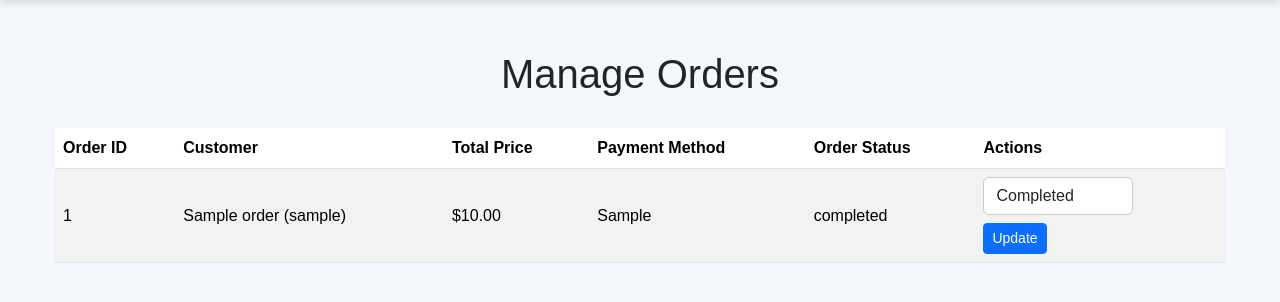
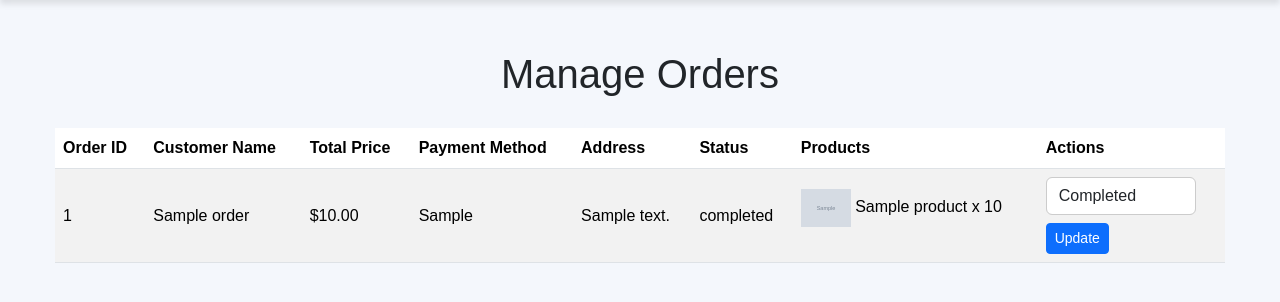
Before and after one commit to DannyAung/Perfume_Website, a PHP site: page /manage_orders.php in a window 1280 px wide. Shown: the part 67-369 px from the top of the page. Run offline with PHP 8.4, Linux system fonts and the light colour scheme; the visitor is signed in with stand-in values (Sample User, id 1); tables that the repository leaves empty or names only in its code hold one stand-in row (values such as "Sample post"); grey boxes marked "Sample" are stand-in pictures.

Commit message:
finished check out and user oders

```diff
--- a/PHP Website/admin_index.php
+++ b/PHP Website/admin_index.php
@@ -84,7 +84,7 @@ if (!$conn) {
                         <h5 class="card-title mb-1">Manage Orders</h5>
                         <p class="card-text mb-0">View and update order status.</p>
                     </div>
-                    <a href="manage_order.php" class="btn btn-primary ms-2">Go</a>
+                    <a href="manage_orders.php" class="btn btn-primary ms-2">Go</a>
                 </div>
             </div>
         </div>
--- a/PHP Website/manage_orders.php
+++ b/PHP Website/manage_orders.php
@@ -1,6 +1,5 @@
 <?php
 session_start();
-
 
 if (!isset($_SESSION['admin_logged_in']) || !$_SESSION['admin_logged_in']) {
     header('Location: admin_login.php');
@@ -18,10 +17,17 @@ if (!$conn) {
     die("Connection failed: " . mysqli_connect_error());
 }
 
-// Fetch all orders from the orders table
-$sql = "SELECT o.order_id, o.user_id, o.total_price, o.name, o.address, o.phone, o.email, o.payment_method, o.status, o.created_at, u.user_name
+$sql = "
+    SELECT o.order_id, o.user_id, o.total_price, o.name AS customer_name, o.address, o.phone, o.email,
+        o.payment_method, o.status, o.created_at, u.user_name,
+        oi.product_id, p.product_name, p.image, oi.quantity
     FROM orders o
-        JOIN users u ON o.user_id = u.user_id";
+    JOIN users u ON o.user_id = u.user_id
+    JOIN order_items oi ON o.order_id = oi.order_id
+    JOIN products p ON oi.product_id = p.product_id
+     ORDER BY o.order_id ASC
+";
+
 $result = mysqli_query($conn, $sql);
 
 if (isset($_POST['update_status'])) {
@@ -68,6 +74,17 @@ if (isset($_POST['update_status'])) {
         .status-dropdown {
             width: 150px;
         }
+        .product-list {
+            list-style-type: none;
+            padding-left: 0;
+        }
+        .product-list li {
+            margin-bottom: 10px;
+        }
+        .product-image {
+            width: 50px;
+            height: auto;
+        }
     </style>
 </head>
 <body>
@@ -97,23 +114,53 @@ if (isset($_POST['update_status'])) {
         <thead>
             <tr>
                 <th>Order ID</th>
-                <th>Customer</th>
+                <th>Customer Name</th>
                 <th>Total Price</th>
                 <th>Payment Method</th>
-                <th>Order Status</th>
+                <th>Address</th>
+                <th>Status</th>
+                <th>Products</th>
                 <th>Actions</th>
             </tr>
         </thead>
         <tbody>
             <?php
             if (mysqli_num_rows($result) > 0) {
+                $orders = [];
                 while ($order = mysqli_fetch_assoc($result)) {
+                    $orders[$order['order_id']]['order_id'] = $order['order_id'];
+                    $orders[$order['order_id']]['customer_name'] = $order['customer_name'];
+                    $orders[$order['order_id']]['total_price'] = $order['total_price'];
+                    $orders[$order['order_id']]['payment_method'] = $order['payment_method'];
+                    $orders[$order['order_id']]['address'] = $order['address'];
+                    $orders[$order['order_id']]['status'] = $order['status'];
+                    $orders[$order['order_id']]['products'][] = [
+                        'product_name' => $order['product_name'],
+                        'image' => $order['image'],
+                        'quantity' => $order['quantity']
+                    ];
+                }
+
+                foreach ($orders as $order) {
                     echo "<tr>
                             <td>" . $order['order_id'] . "</td>
-                            <td>" . htmlspecialchars($order['name']) . " (" . htmlspecialchars($order['user_name']) . ")</td>
+                            <td>" . htmlspecialchars($order['customer_name']) . "</td>
                             <td>$" . number_format($order['total_price'], 2) . "</td>
                             <td>" . htmlspecialchars($order['payment_method']) . "</td>
+                            <td>" . htmlspecialchars($order['address']) . "</td>
                             <td>" . htmlspecialchars($order['status']) . "</td>
+                            <td>
+                                <ul class='product-list'>";
+                    foreach ($order['products'] as $product) {
+                        // Constructing the image URL
+                        $image_url = 'products/' . htmlspecialchars($product['image']);
+                        echo "<li>
+                                <img src='" . $image_url . "' alt='" . htmlspecialchars($product['product_name']) . "' class='product-image'>
+                                " . htmlspecialchars($product['product_name']) . "  "." x " . $product['quantity'] . "
+                              </li>";
+                    }
+                    echo "      </ul>
+                            </td>
                             <td>
                                 <form method='post' action='manage_order.php' class='d-inline'>
                                     <input type='hidden' name='order_id' value='" . $order['order_id'] . "'>
@@ -129,6 +176,8 @@ if (isset($_POST['update_status'])) {
                             </td>
                         </tr>";
                 }
+
+
             } else {
                 echo "<tr><td colspan='6'>No orders found.</td></tr>";
             }
```
Also changed, not shown: PHP Website/checkout.php (+24 -1 lines), PHP Website/user_orders.php (+19 -17 lines), PHP Website/update_profile.php (added). Lines whose indentation alone changed are shown as unchanged.
